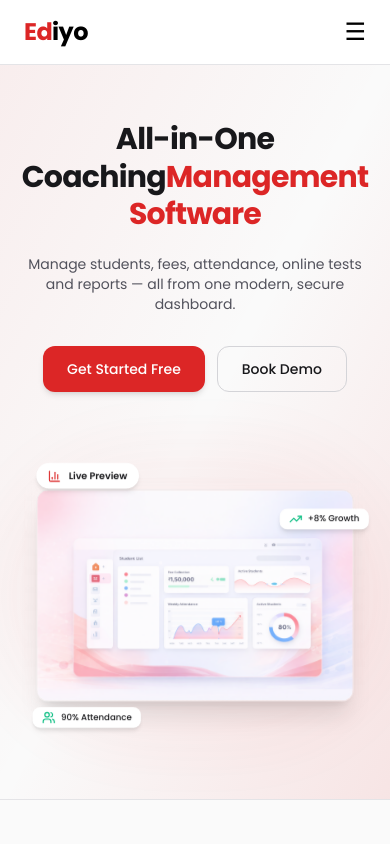
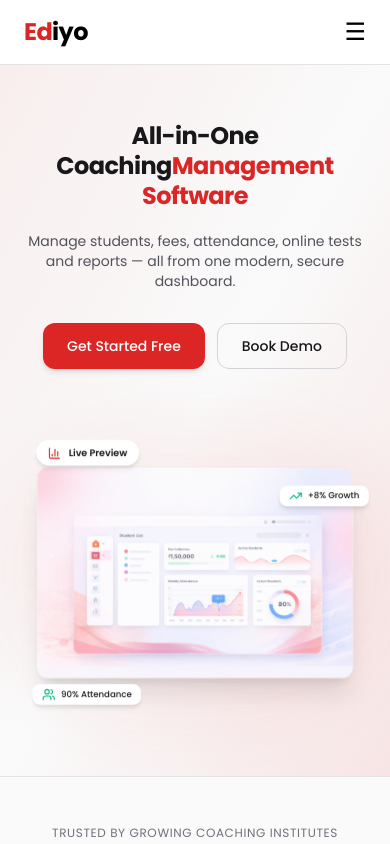
Before and after one commit to riturajrai/TutionMangmentSystem, a Next.js app: page / in a window 390 px wide. Shown: the top 844 px of the page. Built offline with nearby package versions, Linux system fonts and the light colour scheme.

Commit message:
new udpated code

```diff
--- a/app/page.tsx
+++ b/app/page.tsx
@@ -55,7 +55,7 @@ export default function Home() {
         <div className="relative max-w-7xl mx-auto grid lg:grid-cols-2 gap-10 lg:gap-16 items-center">
           {/* Text content */}
           <div className="text-center lg:text-left">
-            <h1 className="text-3xl xs:text-[28px] sm:text-4xl md:text-5xl lg:text-6xl font-extrabold leading-tight tracking-tight">
+            <h1 className="text-2xl xs:text-[28px] sm:text-4xl md:text-5xl lg:text-6xl font-extrabold leading-tight tracking-tight">
               All-in-One Coaching
               <br className="hidden sm:block" />
               <span className="text-[rgb(var(--color-primary))]">Management Software</span>
@@ -126,9 +126,7 @@ export default function Home() {
                 className="bg-white dark:bg-zinc-900/60 p-4 sm:p-6 rounded-xl shadow-sm hover:shadow-md transition text-center"
               >
                 <div className="w-10 h-10 sm:w-12 sm:h-12 rounded-xl bg-opacity-10 bg-[rgb(var(--color-primary))] flex items-center justify-center mx-auto mb-3">
-                 <stat.icon
-  className={`w-5 h-5 sm:w-6 sm:h-6 ${stat.color}`}
-/>
+                 <stat.icon className={`w-5 h-5 sm:w-6 sm:h-6 ${stat.color}`}/>
                 </div>
                 <p className="text-xs sm:text-sm font-semibold">{stat.value}</p>
               </div>
```
